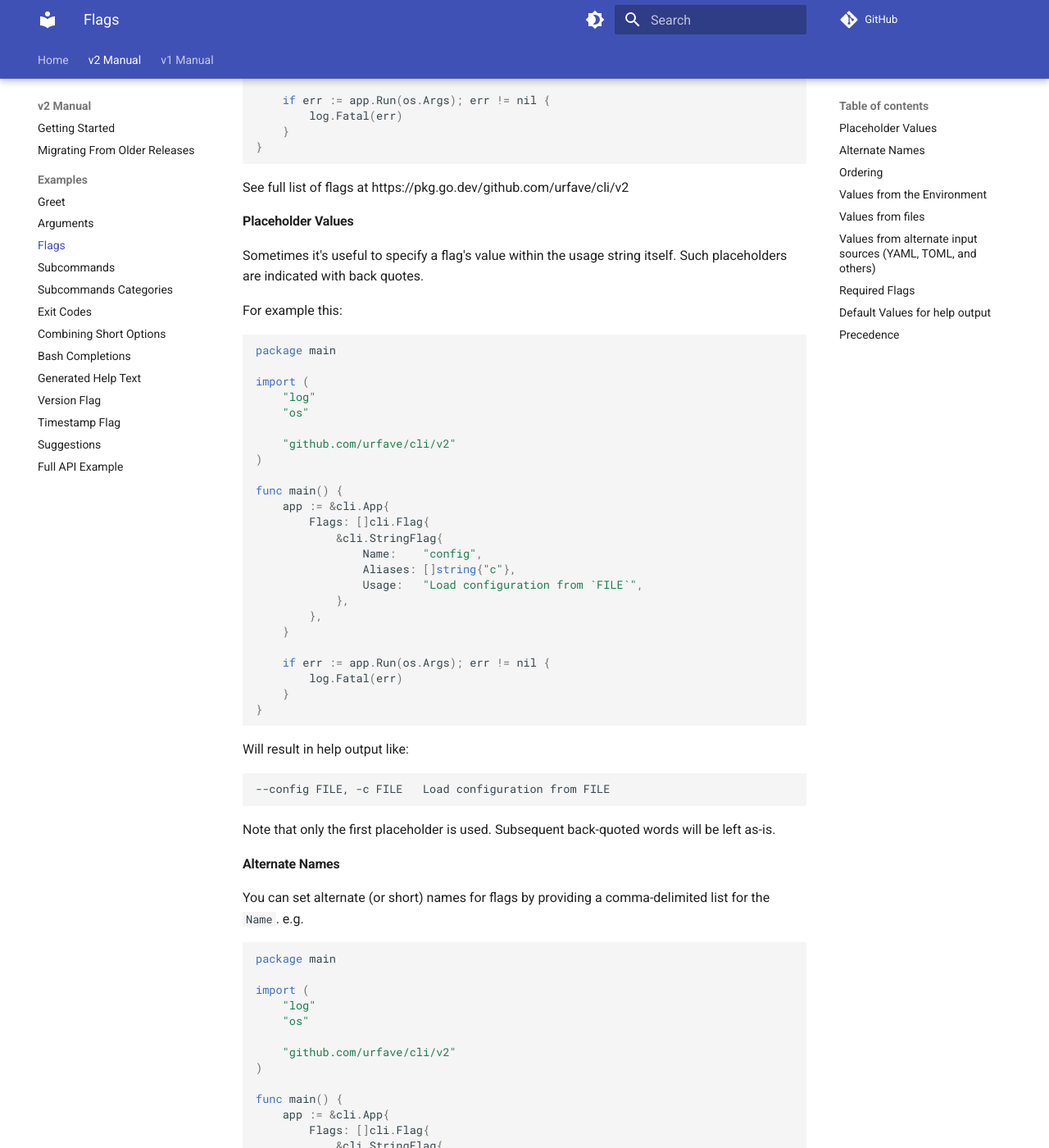
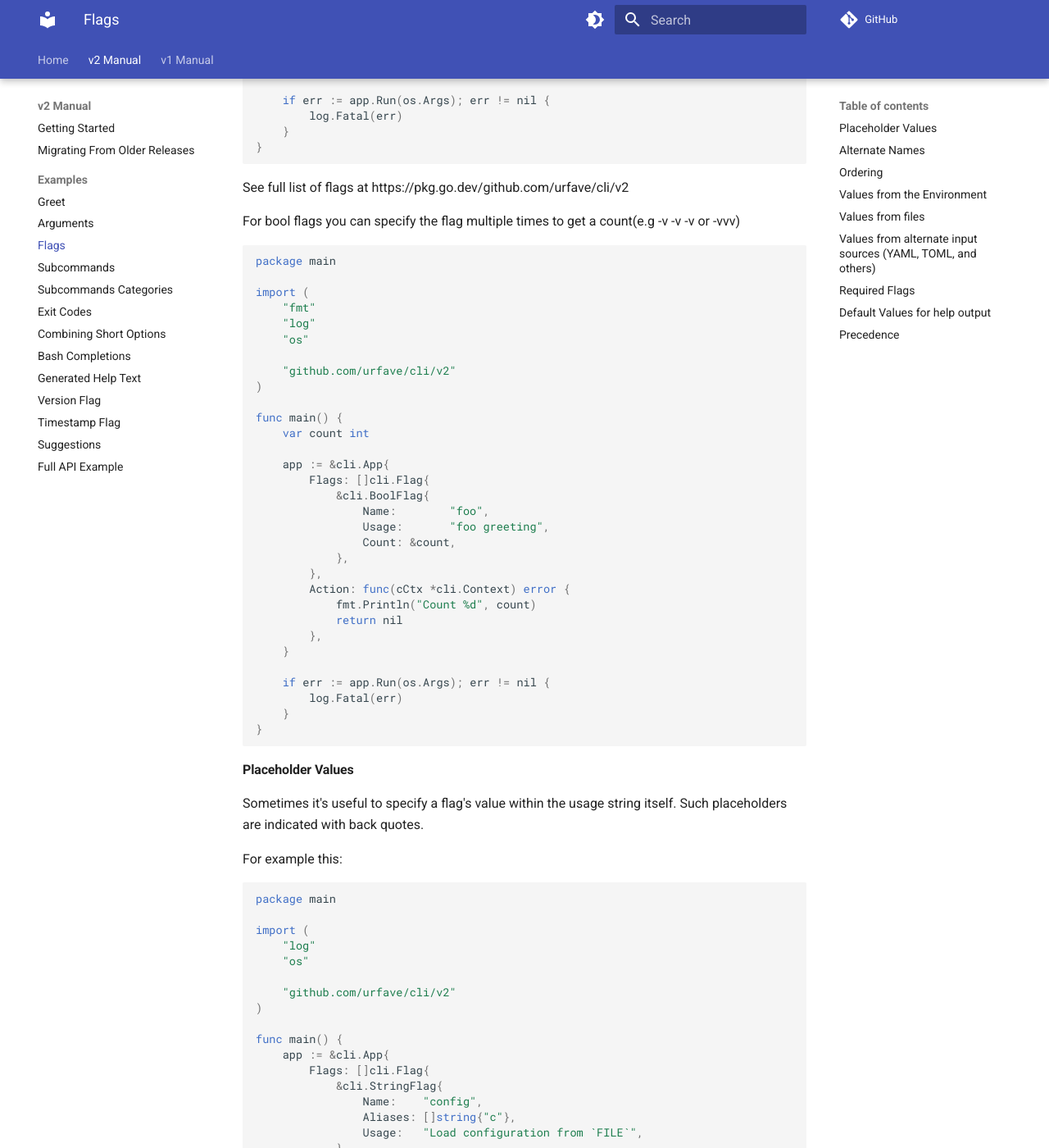
Before and after one commit to urfave/cli, an MkDocs documentation site: the page built from docs/v2/examples/flags.md, in a window 1280 px wide and 1400 px high, scrolled down 1675 px. Shown: the whole window at 82% size. Built offline with MkDocs 1.6.1 and Material for MkDocs 9.7.7, drawn with Linux system fonts in a browser that asks for light colours; comment, search, counter and statistics services are not loaded; some of the changed text lies outside the part shown.

Commit message:
Add to docs

````diff
--- a/docs/v2/examples/flags.md
+++ b/docs/v2/examples/flags.md
@@ -100,6 +100,45 @@ func main() {
 ```
 
 See full list of flags at https://pkg.go.dev/github.com/urfave/cli/v2
+
+For bool flags you can specify the flag multiple times to get a count(e.g -v -v -v or -vvv)
+
+<!-- {
+  "output": "count 1"
+} -->
+```go
+package main
+
+import (
+	"fmt"
+	"log"
+	"os"
+
+	"github.com/urfave/cli/v2"
+)
+
+func main() {
+	var count int
+
+	app := &cli.App{
+		Flags: []cli.Flag{
+			&cli.BoolFlag{
+				Name:        "foo",
+				Usage:       "foo greeting",
+				Count: &count,
+			},
+		},
+		Action: func(cCtx *cli.Context) error {
+			fmt.Println("Count %d", count)
+			return nil
+		},
+	}
+
+	if err := app.Run(os.Args); err != nil {
+		log.Fatal(err)
+	}
+}
+```
 
 #### Placeholder Values
 
````
Also changed, not shown: other parts of docs/v2/examples/flags.md (+1 -0 lines).
